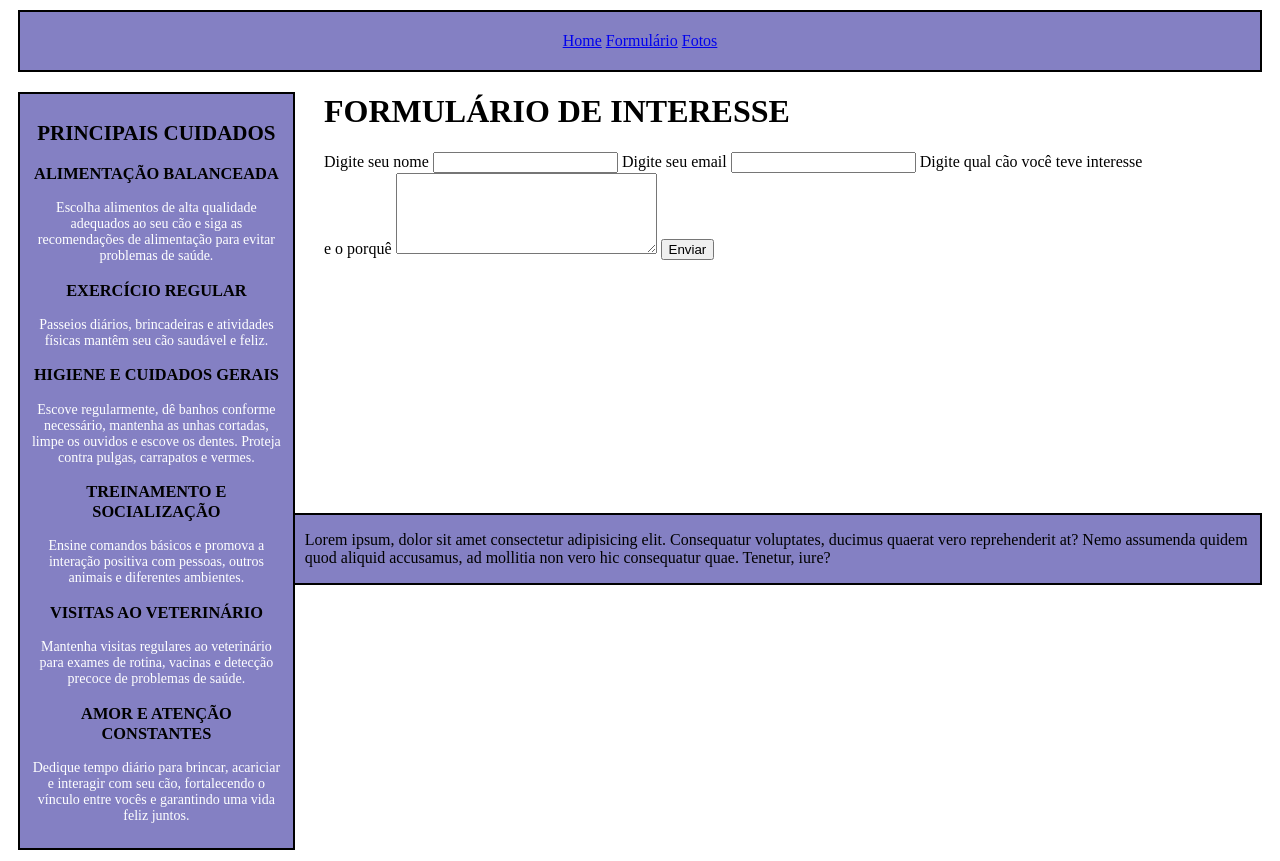
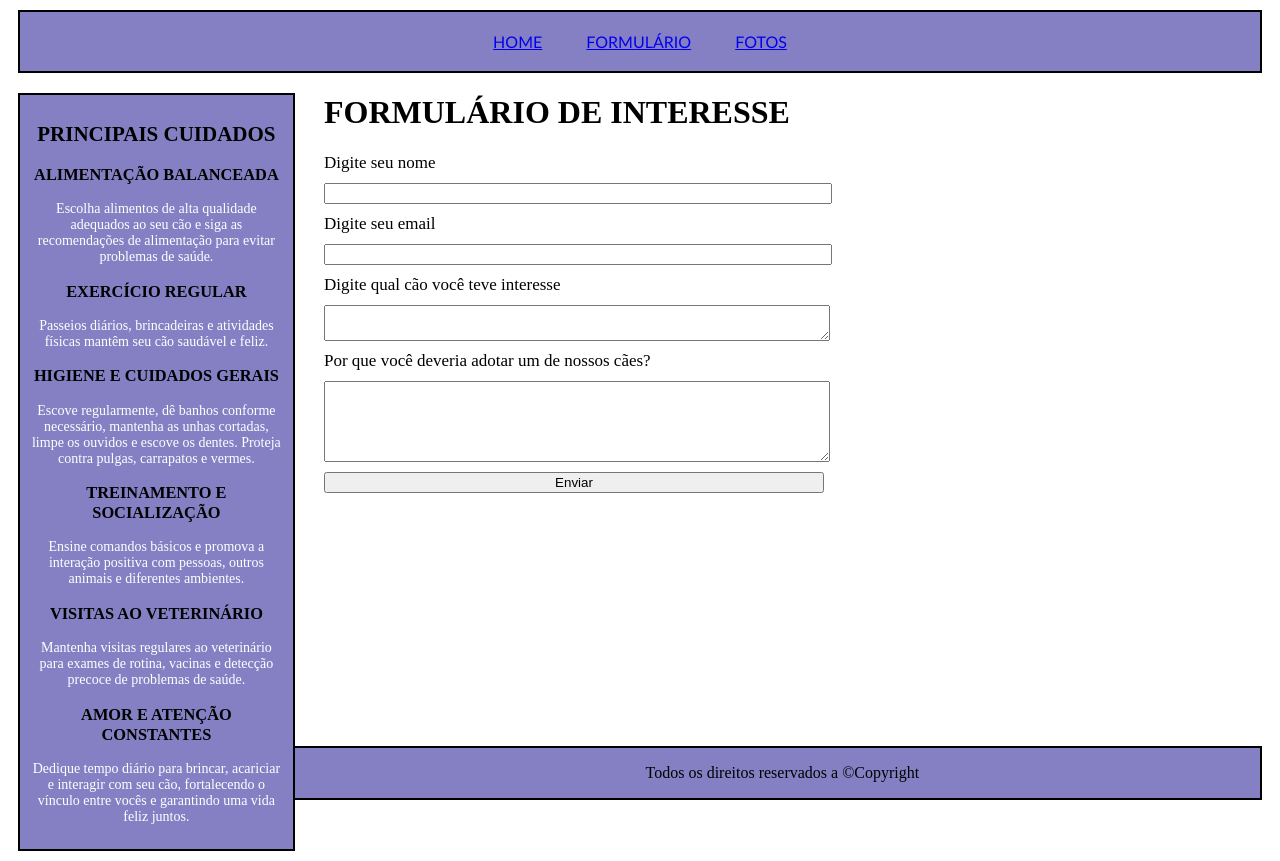
Before and after one commit to httpsgabi/PUC, a plain HTML site: page Desenvolvimento de Interfaces WEB/Semana3/formulario.html in a window 1280 px wide. Drawn offline with Linux system fonts and the light colour scheme.

Commit message:
diw, semana3 finalizada

```diff
--- a/Desenvolvimento de Interfaces WEB/Semana3/formulario.html
+++ b/Desenvolvimento de Interfaces WEB/Semana3/formulario.html
@@ -40,21 +40,24 @@
 
         <form>
             <label for="Nome: ">Digite seu nome </label>
-            <input type="text" name="nome" id="nome" />
+            <input type="text" name="nome" id="nome" name="nome"/>
 
             <label for="email: ">Digite seu email </label>
-            <input type="mailto" name="email" id="email" />
+            <input type="mailto" name="email" id="email" name="email"/>
 
-            <label for="Nome: ">Digite qual cão você teve interesse e o porquê </label>
-            <textarea name="msg" cols="30" rows="5"></textarea>
+            <label for="Nome: ">Digite qual cão você teve interesse</label>
+            <textarea name="msg" cols="5" rows="2" name="cao"></textarea>
 
-            <input type="submit" value="Enviar">
+            <label for="Nome: ">Por que você deveria adotar um de nossos cães?</label>
+            <textarea name="msg" cols="30" rows="5" name="motivo"></textarea>
+
+            <input type="submit" value="Enviar" name="mensagem">
 
         </form>
     </main>
 
     <footer>
-        <p>Lorem ipsum, dolor sit amet consectetur adipisicing elit. Consequatur voluptates, ducimus quaerat vero reprehenderit at? Nemo assumenda quidem quod aliquid accusamus, ad mollitia non vero hic consequatur quae. Tenetur, iure?</p>
+        <p>Todos os direitos reservados a &copy;Copyright</p>
     </footer>
 </body>
 </html>
--- a/Desenvolvimento de Interfaces WEB/Semana3/index.css
+++ b/Desenvolvimento de Interfaces WEB/Semana3/index.css
@@ -4,6 +4,8 @@ header{
     text-align: center;
     margin: 10px;
     background-color: #8480c3;
+    font-family:'Trebuchet MS', 'Lucida Sans Unicode', 'Lucida Grande', 'Lucida Sans', Arial, sans-serif;
+    text-transform: uppercase;
 
 }
 aside{
@@ -27,14 +29,42 @@ footer{
     border: 2px solid #000000;
     margin: 20% 10px 10px 10px;
     background-color: #8480c3;
+    text-align: center;
 }
+
 
 h1, h2, h3{
     text-transform: uppercase;
     color: black;
-    font-family
 }
 
-a.menu{
-    padding: 2px, 10px, 2px, 10px;
+form {
+    width: 500px;
+    font-size: 17px;
 }
+
+form label,
+form input,
+form textarea,
+form input[type="submit"] {
+    display: block;
+    margin-bottom: 10px;
+    width: 100%;
+}
+
+
+a{
+    padding-left: 20px;
+    padding-right: 20px;
+}
+
+img.imagem{
+    margin: 20px;
+    display: block;
+    width: 320px;
+    height: 175px;
+}
+
+footer.fotos{
+    margin: 5% 10px 10px 10px;
+}
```
Also changed, not shown: Desenvolvimento de Interfaces WEB/Semana3/fotos.html (+13 -2 lines), Desenvolvimento de Interfaces WEB/Semana3/index.html (+7 -7 lines).
